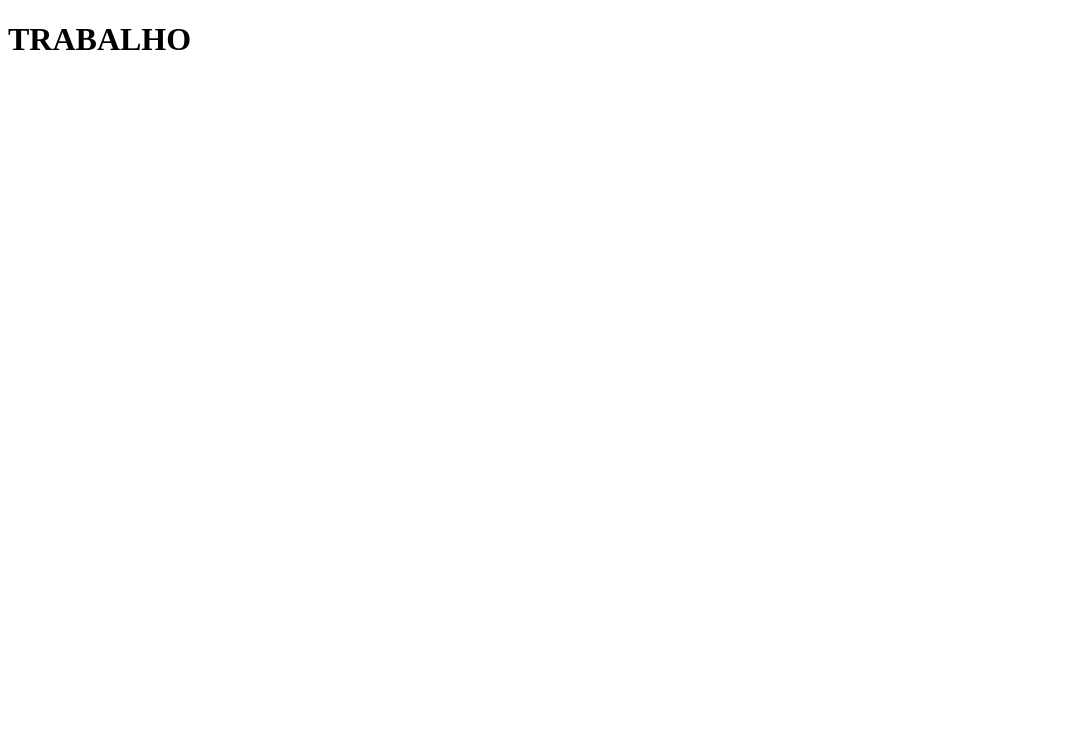
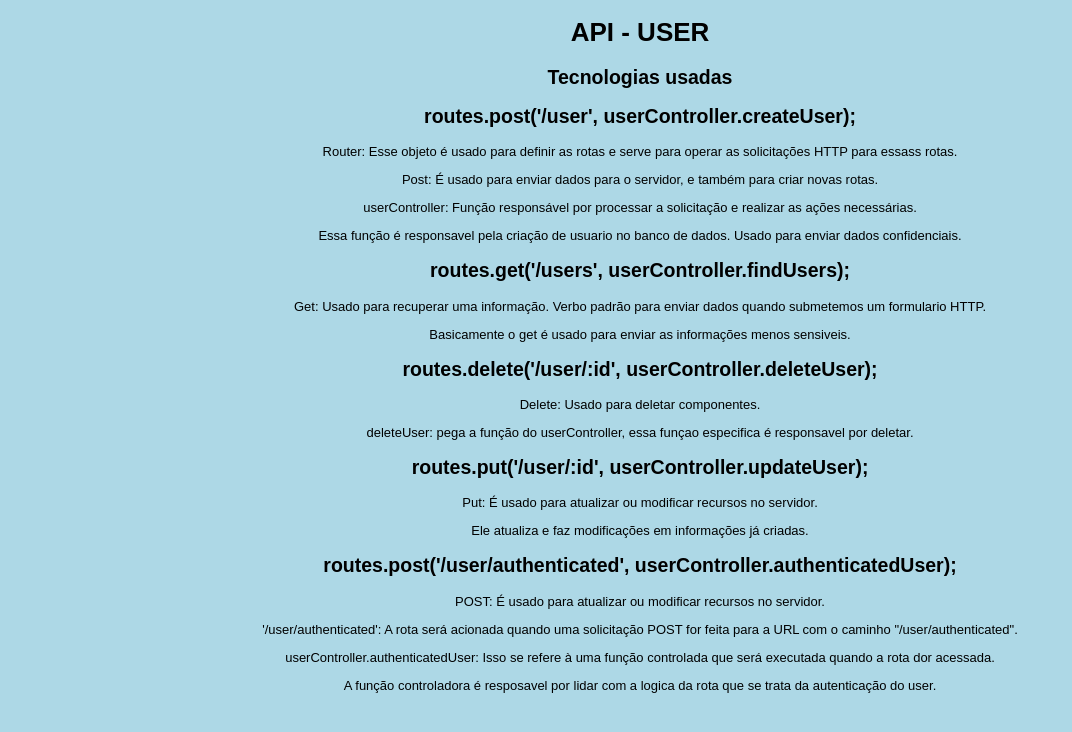
Before and after one commit to viniciussolique39/PTAS---NP1, a website: page views/index.html in a window 1280 px wide. Shown: the whole page, without its empty margins (0-1072 px from the left). Drawn offline with Linux system fonts and the light colour scheme.

Commit message:
Adicionando as informações no index html

```diff
--- a/views/index.html
+++ b/views/index.html
@@ -1,15 +1,61 @@
 <!DOCTYPE html>
-<html lang="en">
+ <html lang="PT-BR">
 
  <head>
      <meta charset="UTF-8">
      <meta name="viewport" content="width=device-width, initial-scale=1.0">
-    <link rel="stylesheet" href="style.css">
      <title>API - Users</title>
  </head>
 
+ <style>
+
+body{
+    background-color: lightblue;
+    font-family: Arial, Helvetica, sans-serif;
+    text-align: center;
+    font-size: small;
+}
+
+ </style>
+
  <body>
-    <h1>TRABALHO</h1>
+     <h1>API - USER</h1>
+     <h2>Tecnologias usadas</h2>
+
+ <!--POST-->
+     <h2>routes.post('/user', userController.createUser);</h2>
+
+     <p>Router: Esse objeto é usado para definir as rotas e  serve para operar as solicitações HTTP para essass rotas.</p>
+     <p>Post: É usado para enviar dados para o servidor, e também para criar novas rotas.</p>
+     <p>userController: Função responsável por processar a solicitação e realizar as ações necessárias.</p>
+
+     <p>Essa função é responsavel pela criação de usuario no banco de dados. Usado para enviar dados confidenciais.</p>
+ <!--GET-->
+     <h2>routes.get('/users', userController.findUsers);</h2>
+
+     <p>Get: Usado para recuperar uma informação. Verbo padrão para enviar dados quando submetemos um formulario HTTP.</p>
+     <p>Basicamente o get é usado para enviar as informações menos sensiveis.</p>
+
+ <!--DELETE-->
+     <h2>routes.delete('/user/:id', userController.deleteUser);</h2>
+
+     <p>Delete: Usado para deletar componentes.</p>
+     <p>deleteUser: pega a função do userController, essa funçao especifica é responsavel por deletar.</p>
+
+ <!--PUT-->
+     <h2>routes.put('/user/:id', userController.updateUser);</h2>
+
+     <p>Put: É usado para atualizar ou modificar recursos no servidor.</p>
+     <p>Ele atualiza e faz modificações em informações já criadas.</p>
+
+ <!--POST-->
+
+     <h2>routes.post('/user/authenticated', userController.authenticatedUser);</h2>
+
+     <p>POST: É usado para atualizar ou modificar recursos no servidor.</p>
+     <p>'/user/authenticated': A rota será acionada quando uma solicitação POST for feita para a URL com o caminho "/user/authenticated".</p>
+     <p>userController.authenticatedUser: Isso se refere à uma função controlada que será executada quando a rota dor acessada.</p>
+     <p>A função controladora é resposavel por lidar com a logica da rota que se trata da autenticação do user.</p>
  </body>
 
  </html>
```
Also changed, not shown: views/style.css (deleted). Lines whose indentation alone changed are shown as unchanged.
